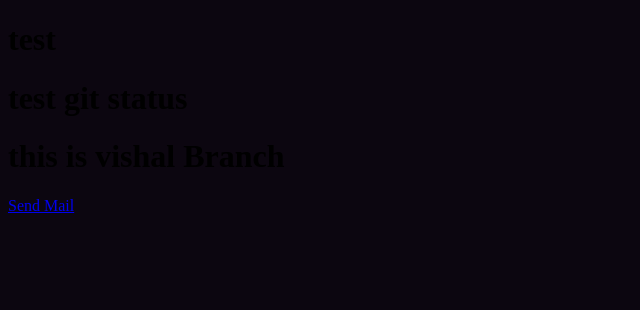
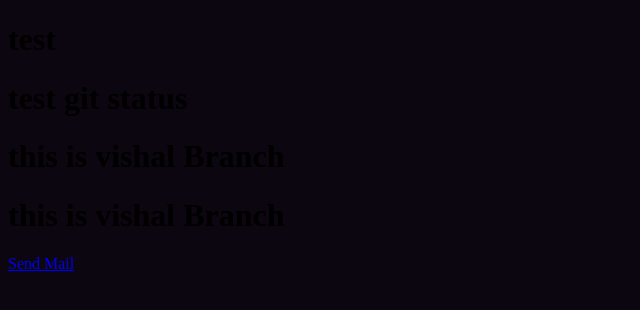
Before and after one commit to inpexel/JS-Fundamentals, a plain HTML site: page index.html in a window 1280 px wide. Shown: the whole page, without its empty margins (0-640 px from the left). Drawn offline with Linux system fonts and the light colour scheme.

Commit message:
this is the vishal branch with one duplicate line

```diff
--- a/index.html
+++ b/index.html
@@ -27,6 +27,7 @@
         <h1>test</h1>
         <h1>test git status</h1>
         <h1>this is vishal Branch</h1>
+        <h1>this is vishal Branch</h1>
         <a href="mailto:inpexel@gmail.com" ? Subject = "its a test mail">Send Mail</a>
     </div>
 </body>
```
